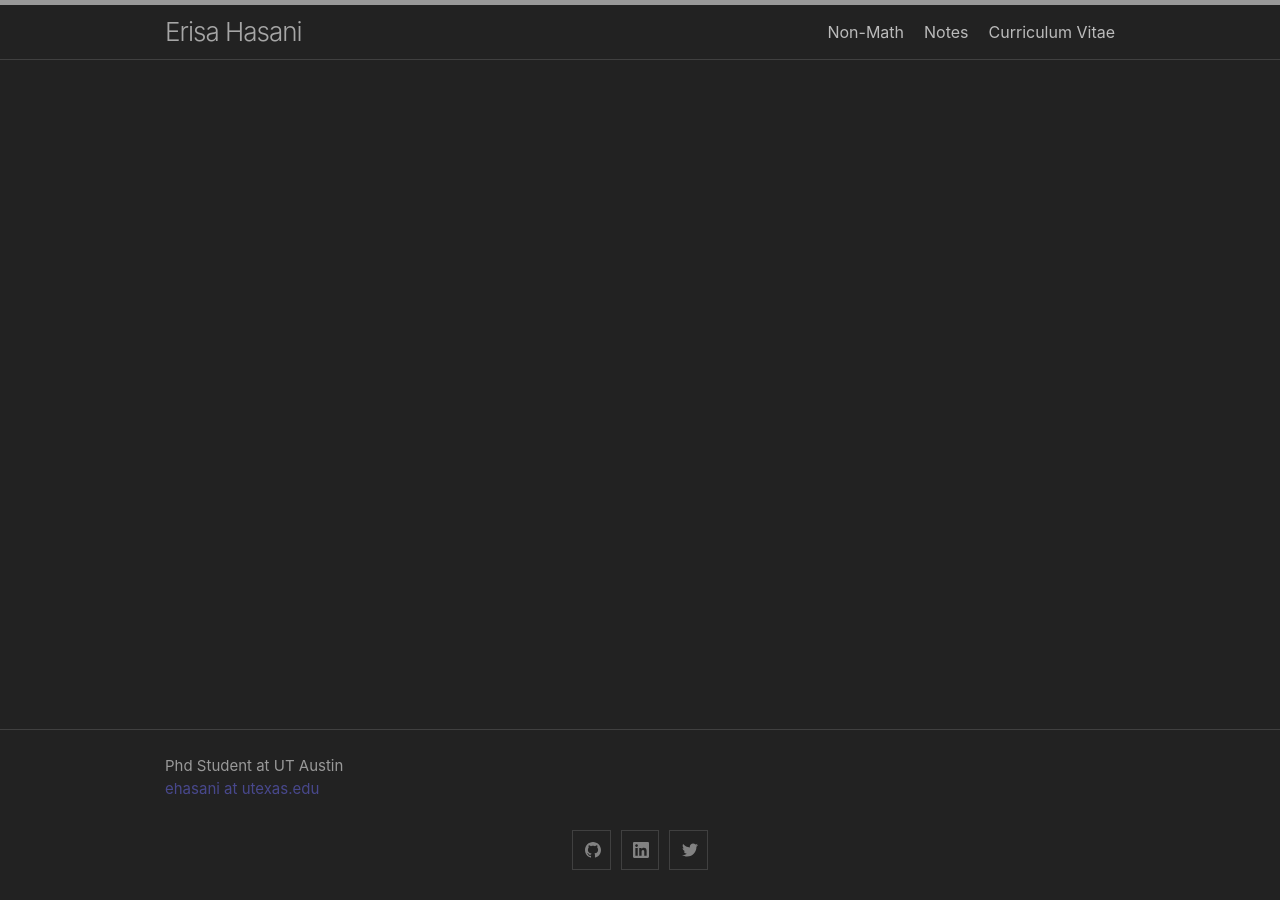
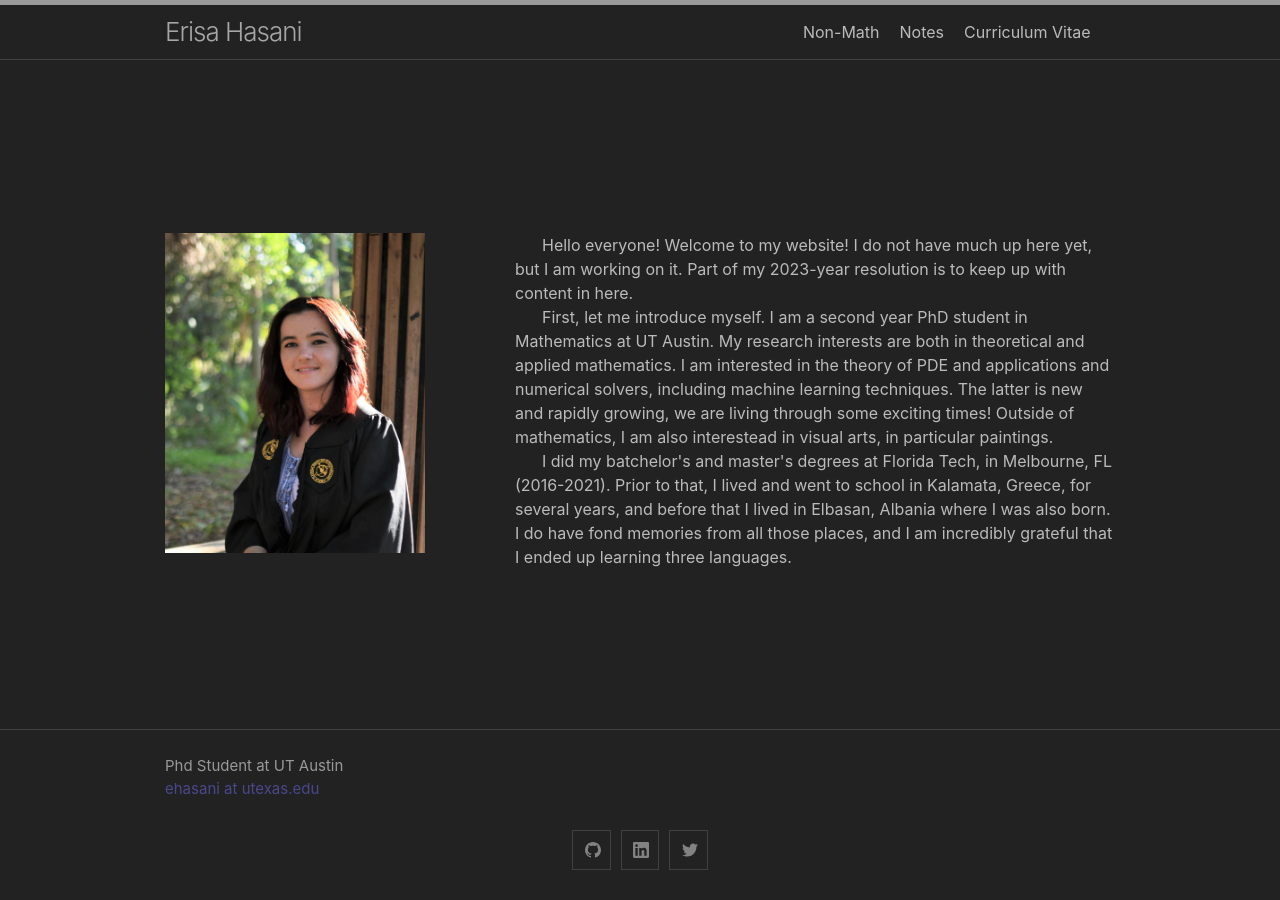
Before and after one commit to erisahasani/erisahasani.github.io, a Jekyll site: the page built from index.md, in a window 1280 px wide. Built offline with Jekyll 4.4.1, drawn with Linux system fonts in a browser that asks for light colours; our own code applies the rules of GitHub Pages for plain Markdown files.

Commit message:
updated home page

```diff
--- a/index.md
+++ b/index.md
@@ -9,3 +9,22 @@ layout: post
 categories: misc
 jsarr:
 ---
+
+
+# &nbsp;
+<img src="\media\meh2021.jpg" width="260" style="float: left;"  />
+
+
+<div style="padding-left: 350px;">
+&nbsp; &nbsp; &nbsp; Hello everyone! Welcome to my website! I do not have much up here yet, but I am working on it. Part of my 2023-year resolution is to keep up with content in here.
+
+</div>
+
+
+<div style="padding-left: 350px;">
+&nbsp; &nbsp; &nbsp; First, let me introduce myself. I am a second year PhD student in Mathematics at UT Austin. My research interests are both in theoretical and applied mathematics. I am interested in the theory of PDE and applications and numerical solvers, including machine learning techniques. The latter is new and rapidly growing, we are living through some exciting times! Outside of mathematics, I am also interestead in visual arts, in particular paintings.
+</div>
+
+<div style="padding-left: 350px;">
+&nbsp; &nbsp; &nbsp; I did my batchelor's and master's degrees at Florida Tech, in Melbourne, FL (2016-2021). Prior to that, I lived and went to school in Kalamata, Greece, for several years, and before that I lived in Elbasan, Albania where I was also born. I do have fond memories from all those places, and I am incredibly grateful that I ended up learning three languages.
+</div>
```
Also changed, not shown: cv.md (+2 -2 lines), media/me2021.jpg (added), media/meh2021.jpg (added).
